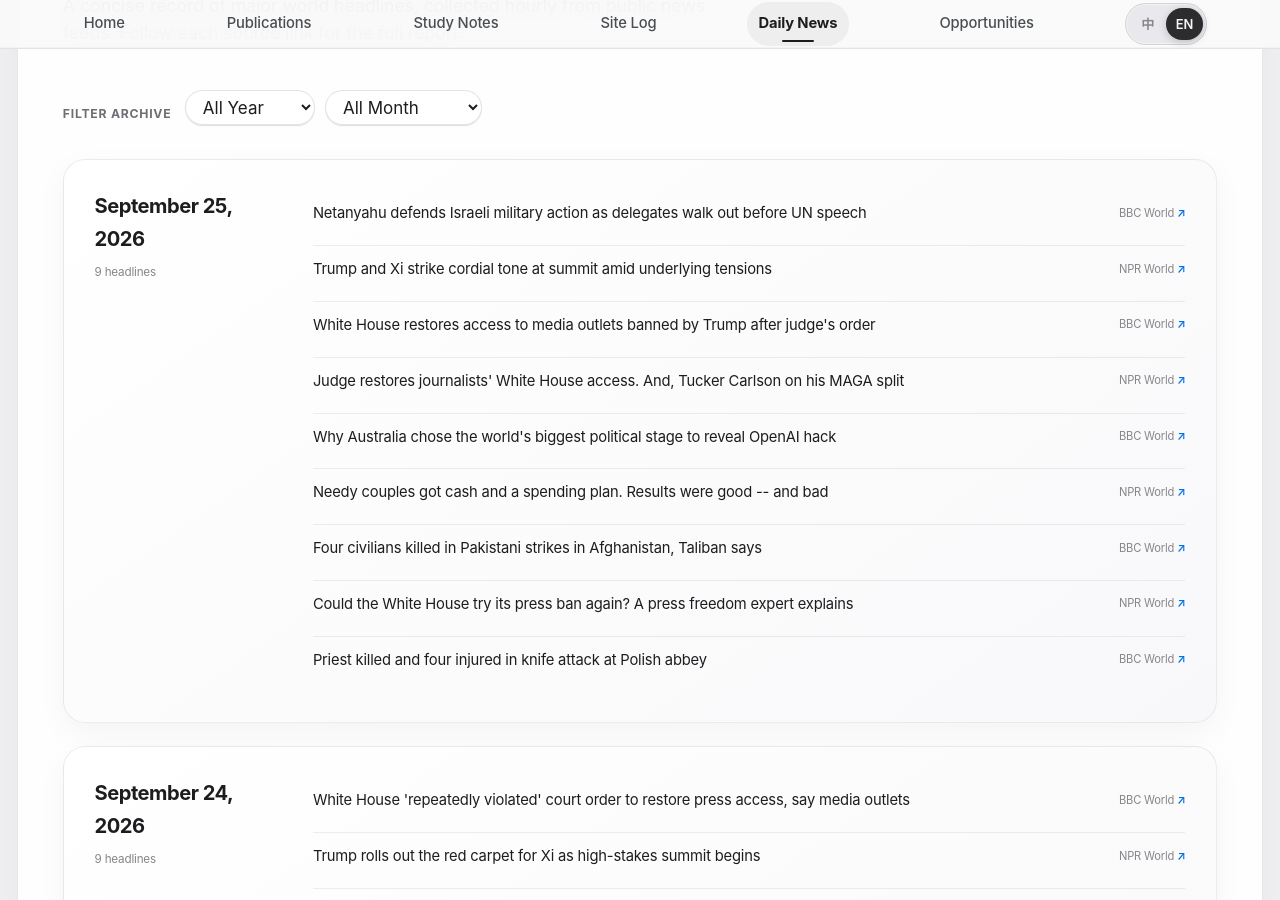
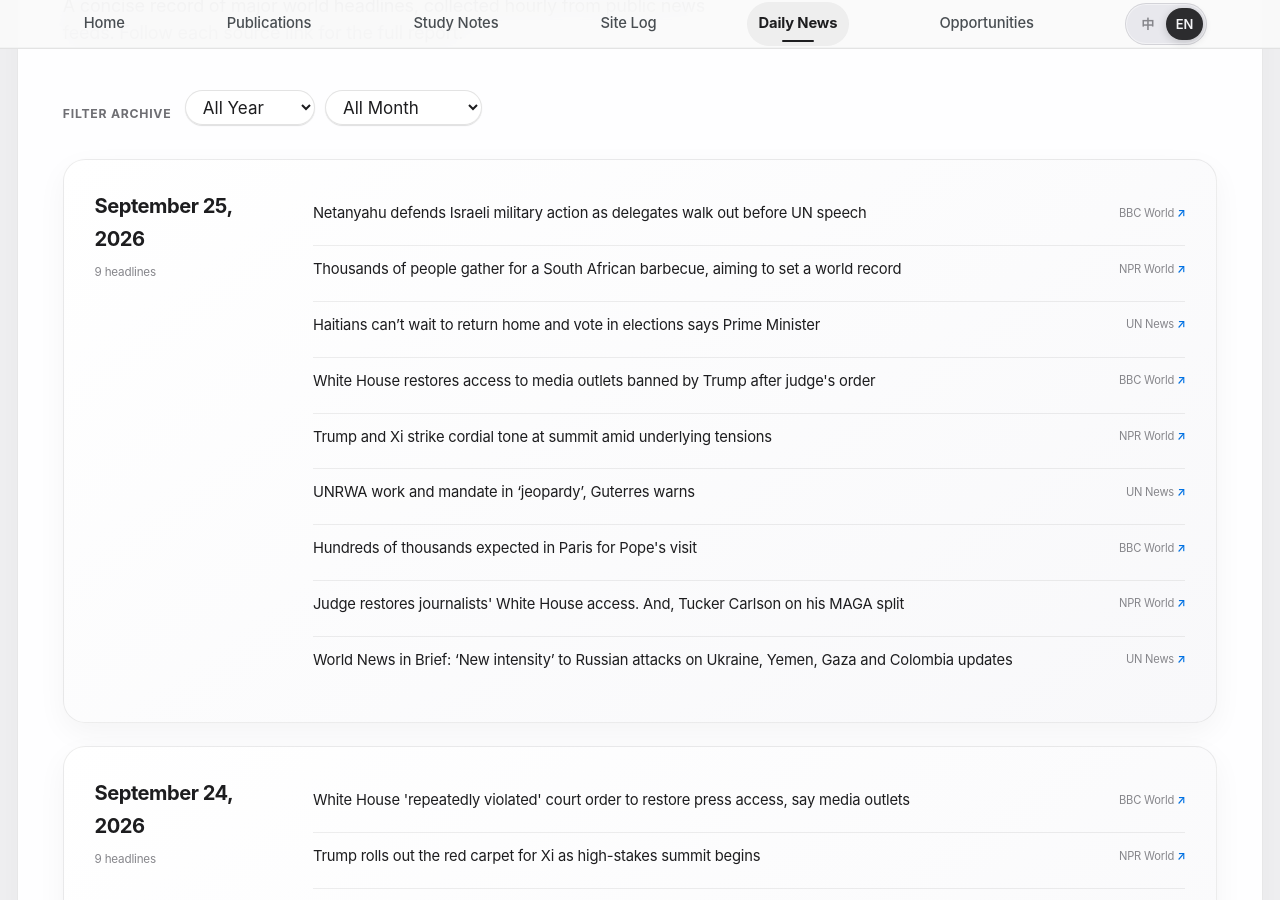
Before and after one commit to HaoxiangLuo/HaoxiangLuo.github.io, a Jekyll site: the page built from _pages/daily-news.html, in a window 1280 px wide and 900 px high, scrolled down 241 px. Built offline with Jekyll 4.4.1, drawn with Linux system fonts in a browser that asks for light colours; a style sheet for code colours, icons or effects is not loaded.

Commit message:
Update daily news 2026-09-25

```diff
--- a/_data/daily_news.json
+++ b/_data/daily_news.json
@@ -1,5 +1,5 @@
 {
-  "updated_at": "2026-09-25T06:24:48+08:00",
+  "updated_at": "2026-09-25T07:23:37+08:00",
   "days": [
     {
       "date": "2026-09-25",
@@ -11,10 +11,16 @@
           "title_zh": "内塔尼亚胡为以色列的军事行动辩护，代表们在联合国演讲前退场"
         },
         {
-          "title": "Trump and Xi strike cordial tone at summit amid underlying tensions",
+          "title": "Thousands of people gather for a South African barbecue, aiming to set a world record",
           "source": "NPR World",
-          "url": "https://www.npr.org/2026/09/24/g-s1-144806/trump-xi-summit",
-          "title_zh": "特朗普和习近平在潜在的紧张局势中在峰会上语气亲切"
+          "url": "https://www.npr.org/2026/09/24/nx-s1-5977047/thousands-of-people-gather-for-a-south-african-barbecue-aiming-to-set-a-world-record",
+          "title_zh": "数千人齐聚南非烧烤 志在刷新世界纪录"
+        },
+        {
+          "title": "Haitians can’t wait to return home and vote in elections says Prime Minister",
+          "source": "UN News",
+          "url": "https://news.un.org/feed/view/en/story/2026/09/1168429",
+          "title_zh": "总理表示海地人迫不及待地想回家投票"
         },
         {
           "title": "White House restores access to media outlets banned by Trump after judge's order",
@@ -23,40 +29,34 @@
           "title_zh": "法官下令后，白宫恢复了特朗普禁止的媒体渠道"
         },
         {
+          "title": "Trump and Xi strike cordial tone at summit amid underlying tensions",
+          "source": "NPR World",
+          "url": "https://www.npr.org/2026/09/24/g-s1-144806/trump-xi-summit",
+          "title_zh": "特朗普和习近平在潜在的紧张局势中在峰会上语气亲切"
+        },
+        {
+          "title": "UNRWA work and mandate in ‘jeopardy’, Guterres warns",
+          "source": "UN News",
+          "url": "https://news.un.org/feed/view/en/story/2026/09/1168428",
+          "title_zh": "古特雷斯警告近东救济工程处的工作和任务处于“危险”之中"
+        },
+        {
+          "title": "Hundreds of thousands expected in Paris for Pope's visit",
+          "source": "BBC World",
+          "url": "https://www.bbc.co.uk/news/articles/cmq8j904212po?at_medium=RSS&at_campaign=rss",
+          "title_zh": "巴黎预计将有数十万人参加教宗的访问"
+        },
+        {
           "title": "Judge restores journalists' White House access. And, Tucker Carlson on his MAGA split",
           "source": "NPR World",
           "url": "https://www.npr.org/2026/09/24/g-s1-144850/up-first-newsletter-cnn-msnow-politico-iran-ukraine-unga-china-xi-jinping-trump",
           "title_zh": "法官恢复记者进入白宫的权利。塔克·卡尔森 (Tucker Carlson) 谈他的 MAGA 分裂"
         },
         {
-          "title": "Why Australia chose the world's biggest political stage to reveal OpenAI hack",
-          "source": "BBC World",
-          "url": "https://www.bbc.co.uk/news/articles/cr3eqk15ld14o?at_medium=RSS&at_campaign=rss",
-          "title_zh": "为什么澳大利亚选择世界上最大的政治舞台来揭露 OpenAI 黑客事件"
-        },
-        {
-          "title": "Needy couples got cash and a spending plan. Results were good -- and bad",
-          "source": "NPR World",
-          "url": "https://www.npr.org/2026/09/24/g-s1-144544/cash-transfer-poverty-liberia-partner-violence",
-          "title_zh": "有需要的夫妇得到了现金和支出计划。结果有好有坏"
-        },
-        {
-          "title": "Four civilians killed in Pakistani strikes in Afghanistan, Taliban says",
-          "source": "BBC World",
-          "url": "https://www.bbc.co.uk/news/articles/cm86xn0nnw58o?at_medium=RSS&at_campaign=rss",
-          "title_zh": "塔利班称巴基斯坦在阿富汗的空袭造成四名平民死亡"
-        },
-        {
-          "title": "Could the White House try its press ban again? A press freedom expert explains",
-          "source": "NPR World",
-          "url": "https://www.npr.org/2026/09/24/nx-s1-5978805/whats-next-white-house-press-access-fight",
-          "title_zh": "白宫能否再次尝试新闻禁令？新闻自由专家解释道"
-        },
-        {
-          "title": "Priest killed and four injured in knife attack at Polish abbey",
-          "source": "BBC World",
-          "url": "https://www.bbc.co.uk/news/articles/c607lrvm41l3o?at_medium=RSS&at_campaign=rss",
-          "title_zh": "波兰修道院持刀袭击 神父死亡、四人受伤"
+          "title": "World News in Brief: ‘New intensity’ to Russian attacks on Ukraine, Yemen, Gaza and Colombia updates",
+          "source": "UN News",
+          "url": "https://news.un.org/feed/view/en/story/2026/09/1168427",
+          "title_zh": "世界新闻简讯：俄罗斯对乌克兰、也门、加沙和哥伦比亚的袭击“新强度”更新"
         }
       ]
     },
```
